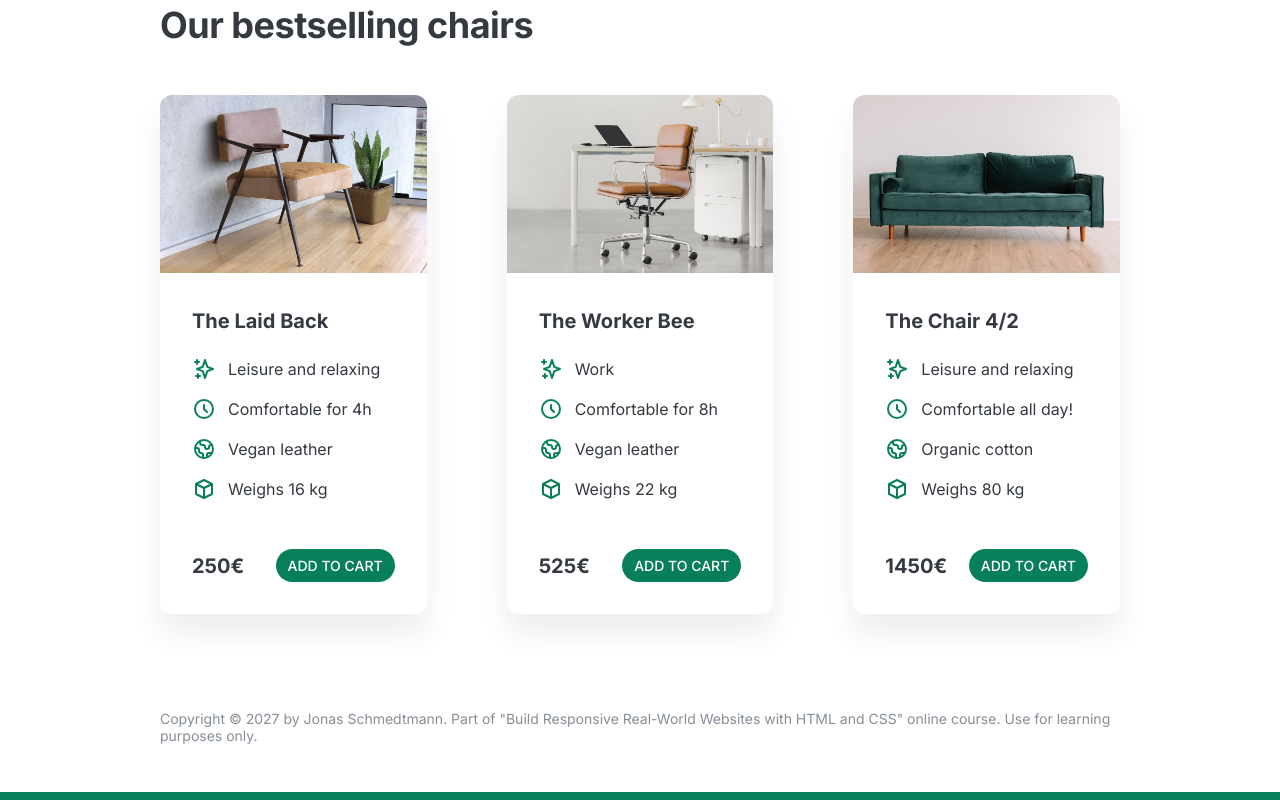
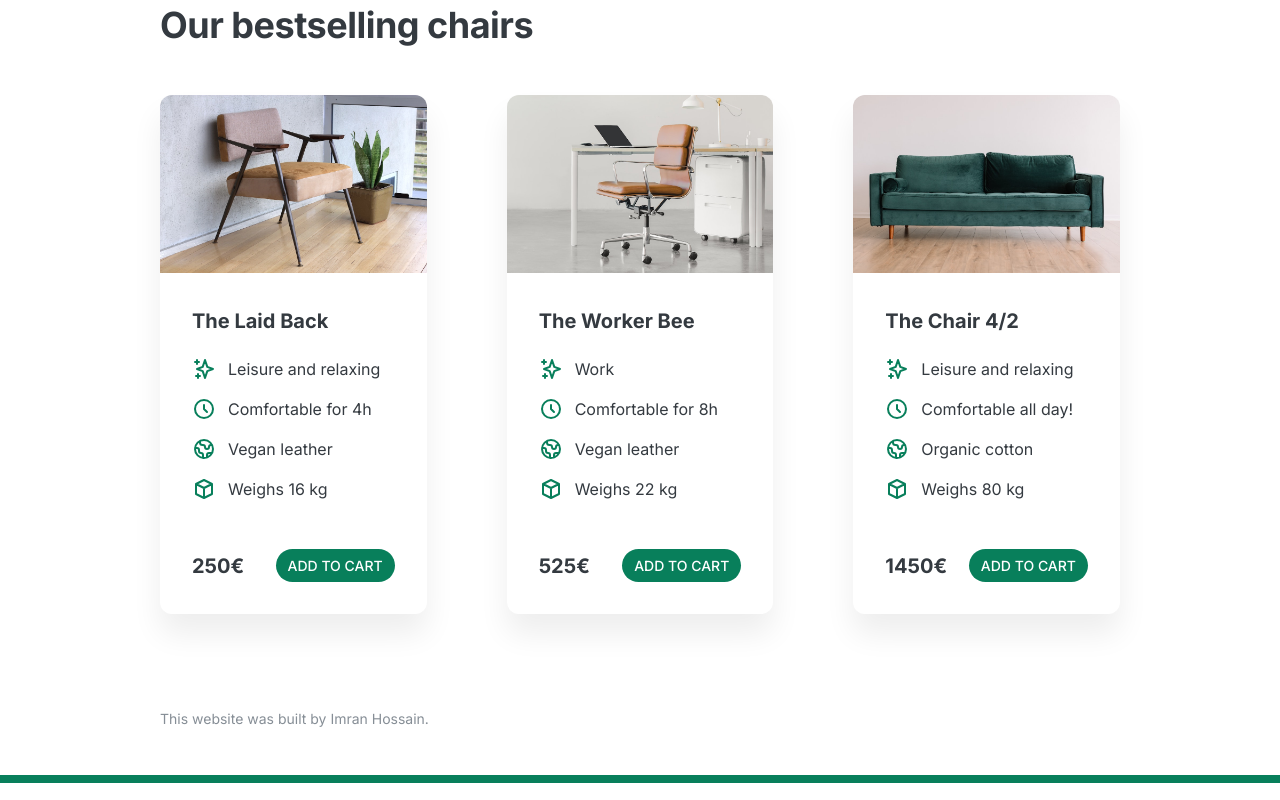
Before and after one commit to lmrann/Chair-Company, a plain HTML site: page index.html in a window 1280 px wide. Shown: the part 1359-2159 px from the top of the page. Drawn offline with Linux system fonts and the light colour scheme.

Commit message:
Update index.html

```diff
--- a/index.html
+++ b/index.html
@@ -359,9 +359,7 @@
         </div>
       </section>
       <footer>
-        Copyright &copy; 2027 by Jonas Schmedtmann. Part of "Build Responsive
-        Real-World Websites with HTML and CSS" online course. Use for learning
-        purposes only.
+        This website was built by Imran Hossain.
       </footer>
     </div>
   </body>
```
